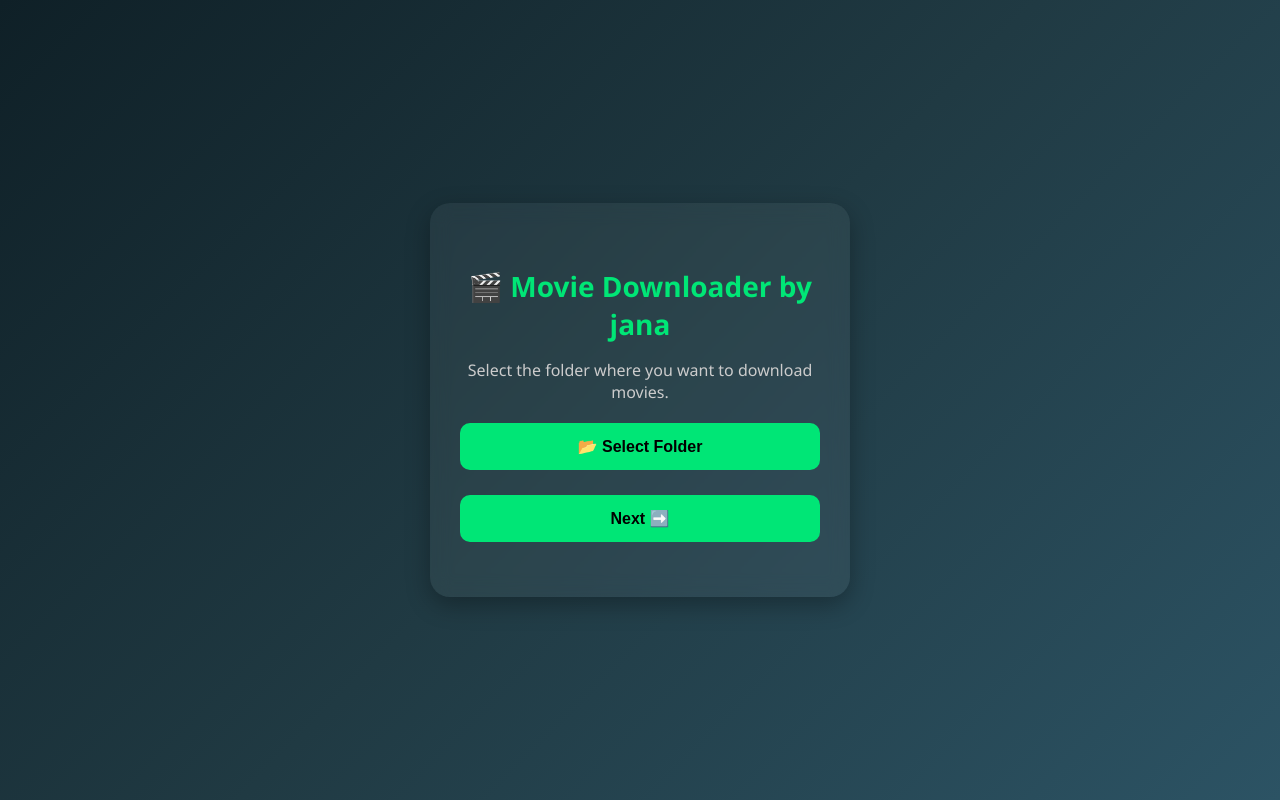
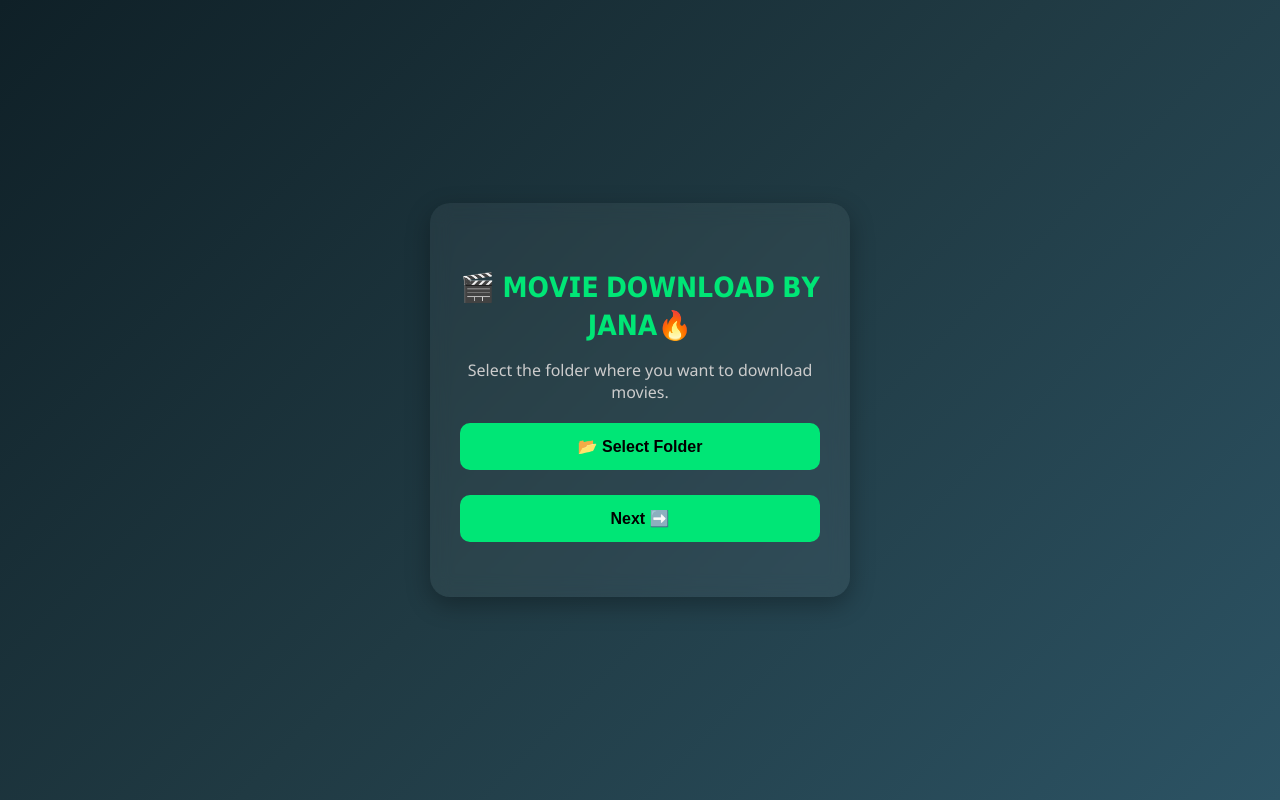
Before and after one commit to chamodjanuka/FREE-MOVIE-DOWNLOADER-JANA-MODZ, a plain HTML site: page index.html in a window 1280 px wide. Drawn offline with Linux system fonts and the light colour scheme.

Commit message:
Update index.html

```diff
--- a/index.html
+++ b/index.html
@@ -206,7 +206,7 @@
 
   <div class="container">
 
-    <h2>🎬 Movie Downloader by jana</h2>
+    <h2>🎬 𝗠𝗢𝗩𝗜𝗘 𝗗𝗢𝗪𝗡𝗟𝗢𝗔𝗗 𝗕𝗬 𝗝𝗔𝗡𝗔🔥 </h2>
 
     <p>Select the folder where you want to download movies.</p>
 
```
